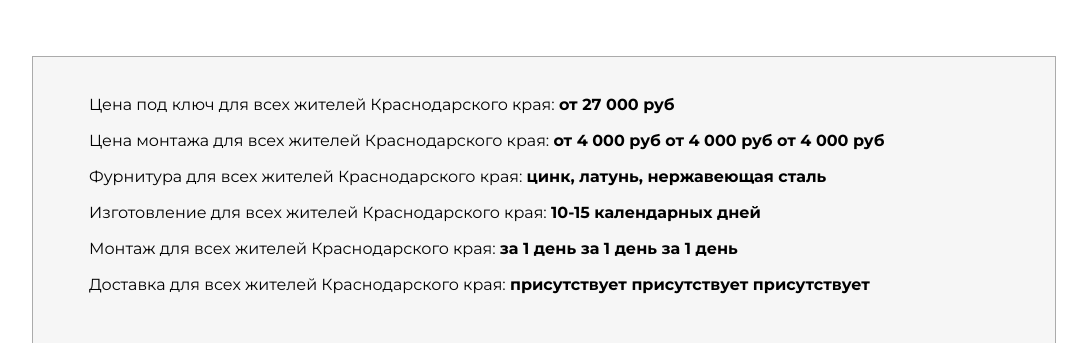
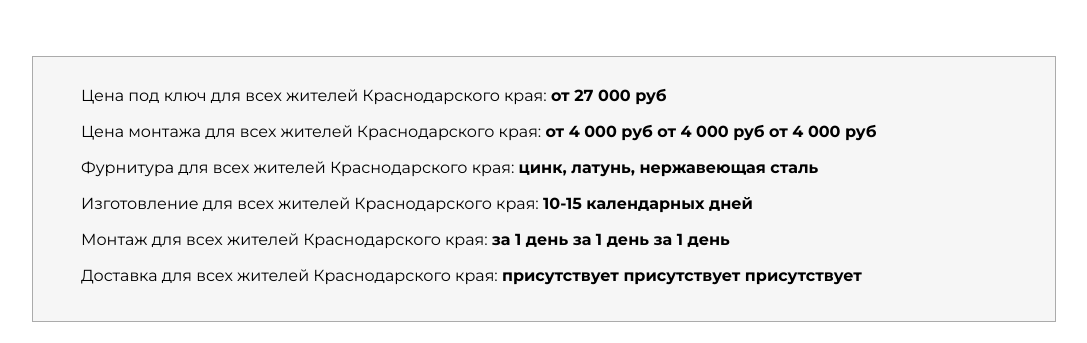
Before and after one commit to irrbis38/art6-block-harakteristiki-1stolbik, a plain HTML site: page index.html in a window 1280 px wide. Shown: the top 343 px of the page, without its empty margins (96-1183 px from the left). Drawn offline with Linux system fonts and the light colour scheme.

Commit message:
feat: complete project

```diff
--- a/blocks_art6/block_harakteristiki-1stolbik_art6/css/main.scss
+++ b/blocks_art6/block_harakteristiki-1stolbik_art6/css/main.scss
@@ -69,7 +69,6 @@ body {
 
 .spec-single-column__wrapper {
   padding: 40px 56px 50px;
-
   border: 1px solid #ababab;
   background: #f6f6f6;
 
@@ -91,4 +90,36 @@ body {
   b {
     font-weight: 700;
   }
+
+  @include xl {
+    padding: 42px 53px 47px 42px;
+  }
+
+  @include lg {
+    padding: 31px 53px 37px 48px;
+  }
+
+  @include md {
+    padding: 31px 39px 36px 40px;
+
+    p {
+      font-size: 15px;
+
+      &:not(:last-child) {
+        margin-bottom: 21px;
+      }
+    }
+  }
+
+  @include xs {
+    padding: 25px 23px 33px 23px;
+
+    p {
+      line-height: 1.42;
+
+      &:not(:last-child) {
+        margin-bottom: 16px;
+      }
+    }
+  }
 }
```
Also changed, not shown: blocks_art6/block_harakteristiki-1stolbik_art6/css/main.css.
